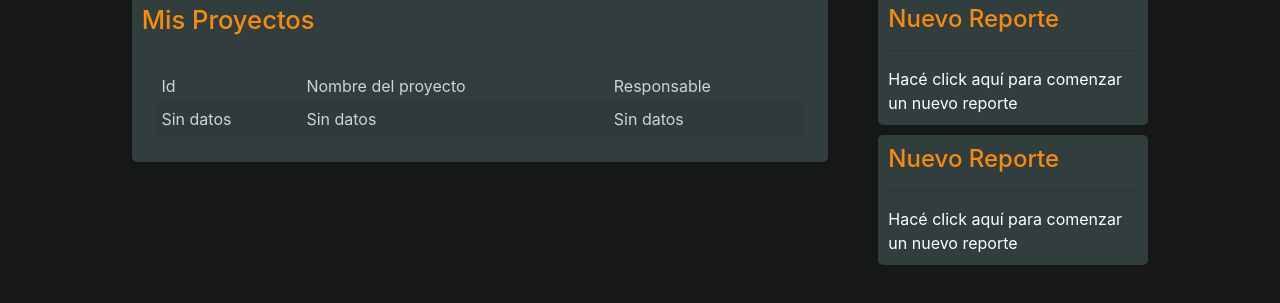
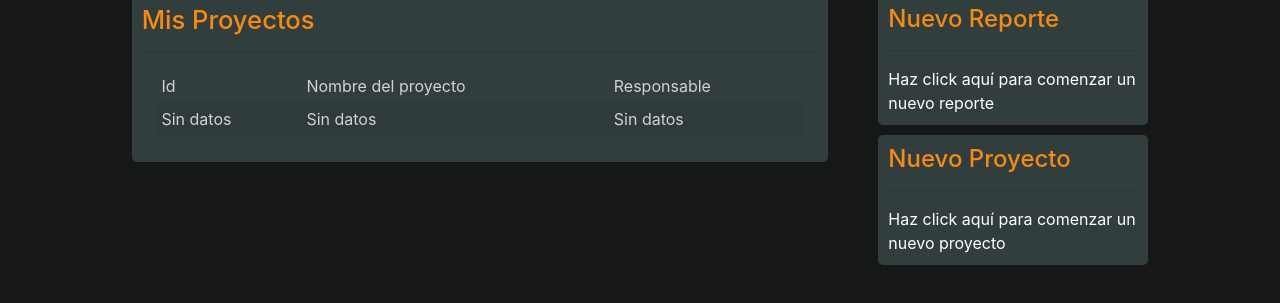
Before and after one commit to leanderShulgin/CarboELN-React, a React (Create React App) app: page / in a window 1280 px wide. Shown: the part 475-778 px from the top of the page. Built offline with nearby package versions, Linux system fonts and the light colour scheme.

Commit message:
Agrego props a DashboardLinkBox

```diff
--- a/src/components/Dashboard.js
+++ b/src/components/Dashboard.js
@@ -49,8 +49,14 @@ class Dashboard extends React.Component {
               <DashboardProyectsTable />
             </div>
             <div className="col-lg-3" id="box-nuevo-reporte">
-              <DashboardLinkBox />
-              <DashboardLinkBox />
+              <DashboardLinkBox
+                headerTitle="Nuevo Reporte"
+                bodyText="Haz click aquí para comenzar un nuevo reporte"
+              />
+              <DashboardLinkBox
+                headerTitle="Nuevo Proyecto"
+                bodyText="Haz click aquí para comenzar un nuevo proyecto"
+              />
             </div>
             <div className="col-lg-1"></div>
           </div>
--- a/src/components/DashboardLinkBox.js
+++ b/src/components/DashboardLinkBox.js
@@ -6,11 +6,9 @@ class DashboardLinkBox extends React.Component {
   render() {
     return (
       <div className="start-box dashboard-link-box">
-        <h4>Nuevo Reporte</h4>
+        <h4>{this.props.headerTitle}</h4>
         <hr />
-        <a href="reporte-editar.html">
-          Hacé click aquí para comenzar un nuevo reporte
-        </a>
+        <a href="reporte-editar.html">{this.props.bodyText}</a>
       </div>
     );
   }
```
